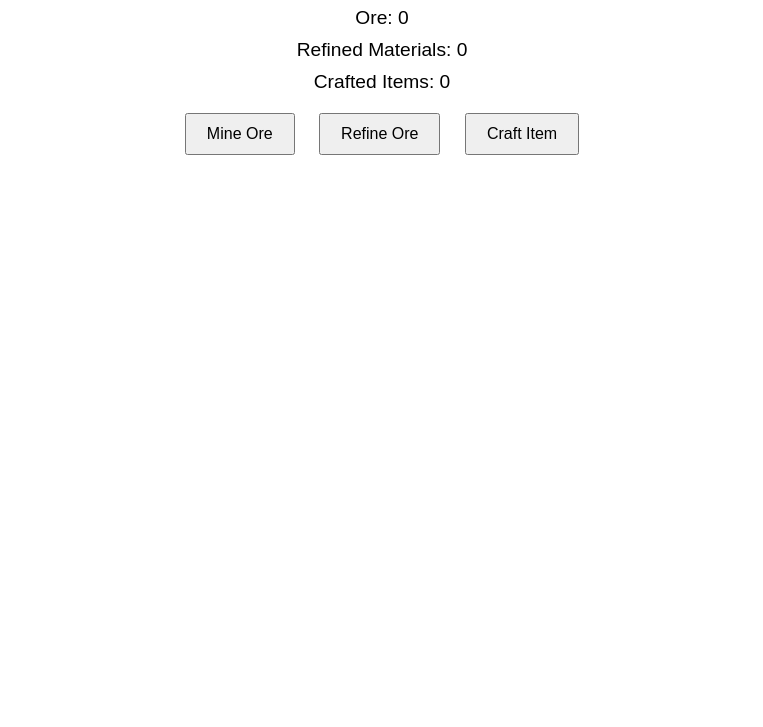
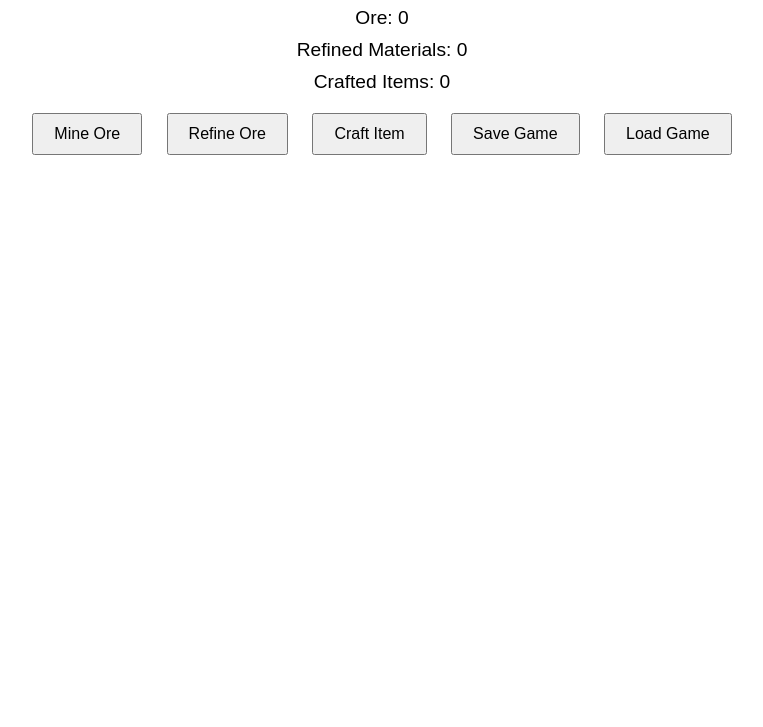
Before and after one commit to thongurm/DwarfIdle, a plain HTML site: page index.html in a window 1280 px wide. Shown: the part 73-800 px from the top of the page, without its empty margins (258-1021 px from the left). Drawn offline with Linux system fonts and the light colour scheme.

Commit message:
making buttons actually work

```diff
--- a/index.html
+++ b/index.html
@@ -34,6 +34,9 @@
     <button class="button" id="mineButton">Mine Ore</button>
     <button class="button" id="refineButton">Refine Ore</button>
     <button class="button" id="craftButton">Craft Item</button>
+	<button class="button" id="saveButton">Save Game</button>
+	<button class="button" id="loadButton">Load Game</button>
+
 
     <script>
 		// Function to save the game state
```
